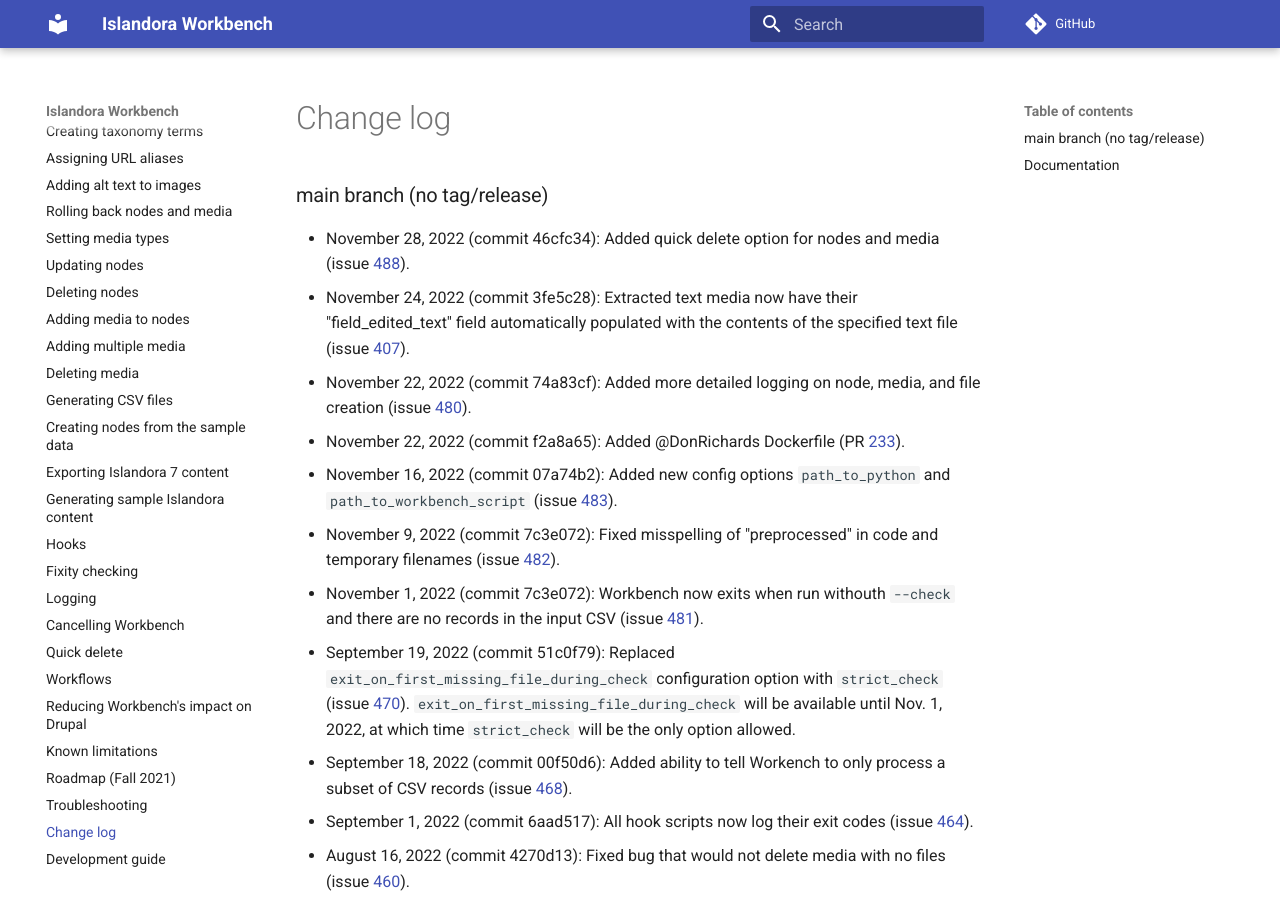
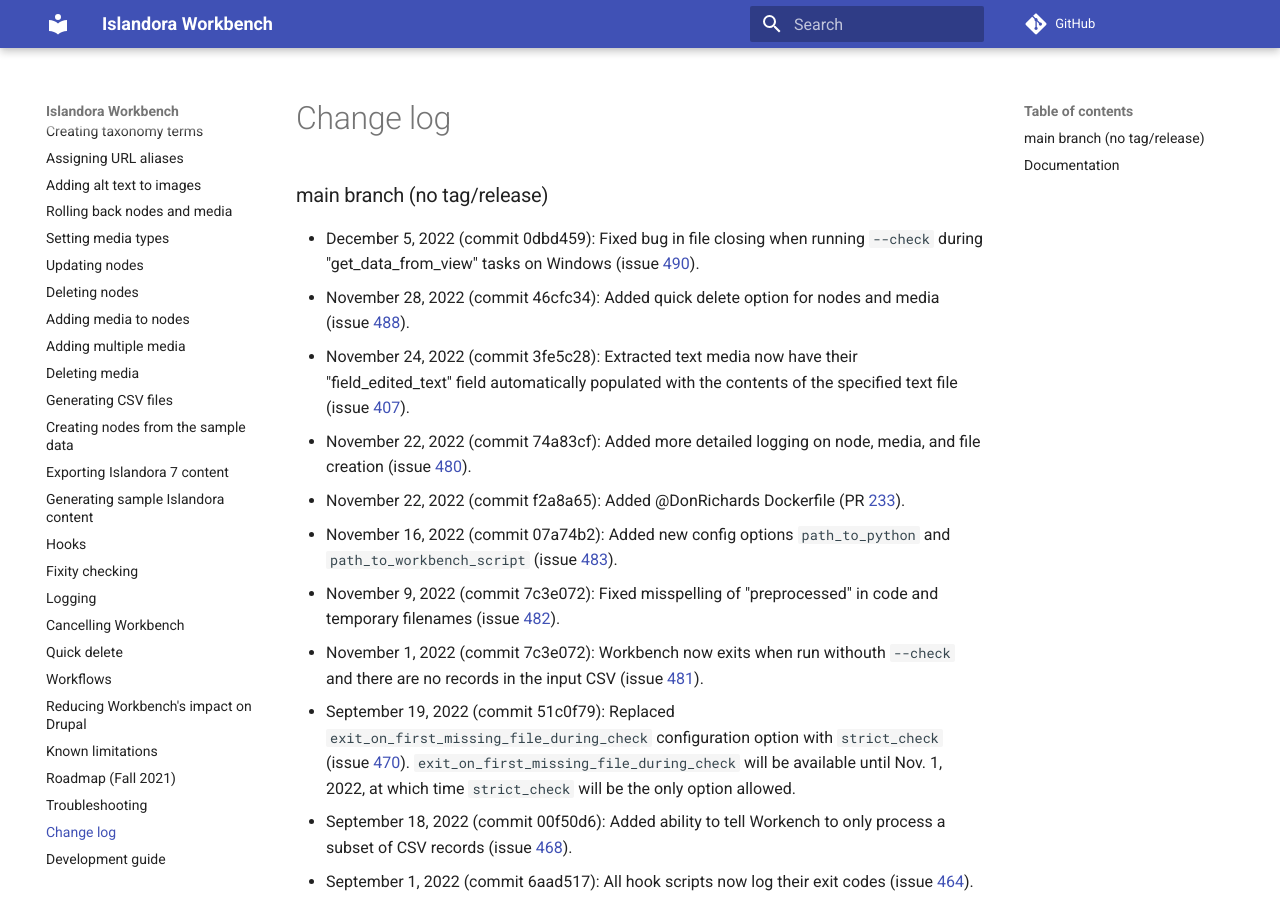
Before and after one commit to mjordan/islandora_workbench_docs, an MkDocs documentation site: the page built from docs/changelog.md, in a window 1280 px wide and 900 px high. Built offline with MkDocs 1.6.1 and Material for MkDocs 9.7.7, drawn with Linux system fonts in a browser that asks for light colours; comment, search, counter and statistics services are not loaded.

Commit message:
Updated changelog.

```diff
--- a/docs/changelog.md
+++ b/docs/changelog.md
@@ -1,5 +1,6 @@
 ### main branch (no tag/release)
 
+* December 5, 2022 (commit 0dbd459): Fixed bug in file closing when running `--check` during "get_data_from_view" tasks on Windows (issue [490](https://github.com/mjordan/islandora_workbench/issues/490)).
 * November 28, 2022 (commit 46cfc34): Added quick delete option for nodes and media (issue [488](https://github.com/mjordan/islandora_workbench/issues/488)).
 * November 24, 2022 (commit 3fe5c28): Extracted text media now have their "field_edited_text" field automatically populated with the contents of the specified text file (issue [407](https://github.com/mjordan/islandora_workbench/issues/407)).
 * November 22, 2022 (commit 74a83cf): Added more detailed logging on node, media, and file creation (issue [480](https://github.com/mjordan/islandora_workbench/issues/480)).
```
